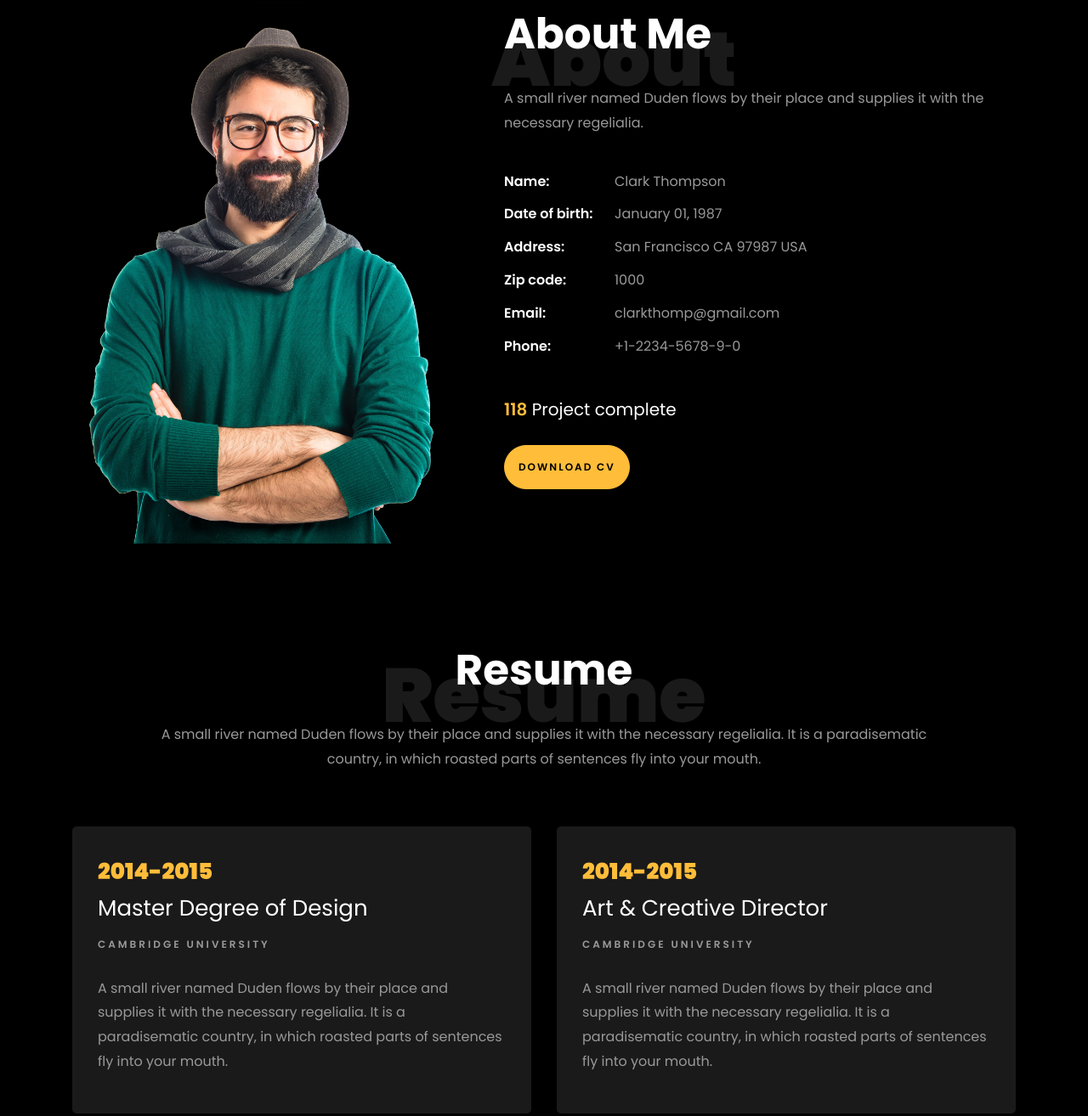
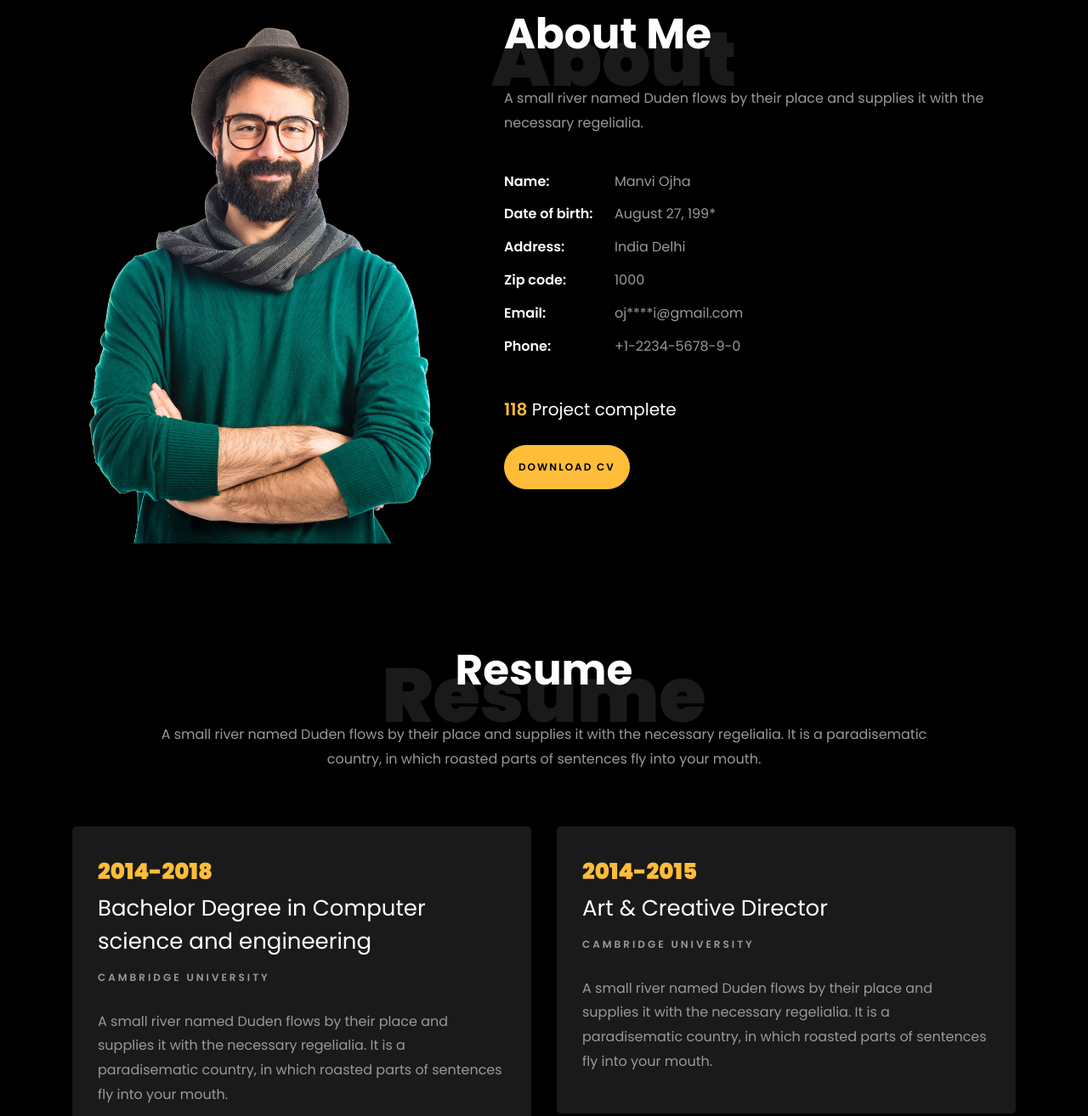
Before and after one commit to ojhamanvi/ojhamanvi.github.io, a plain HTML site: page index.html in a window 1280 px wide. Shown: the part 859-2173 px from the top of the page at 85% size. Drawn offline with Linux system fonts and the light colour scheme; files whose address does not match are found by name.

Commit message:
some personal Info

```diff
--- a/index.html
+++ b/index.html
@@ -1,7 +1,7 @@
 <!DOCTYPE html>
 <html lang="en">
   <head>
-    <title>Clark - Free Bootstrap 4 Template by Colorlib</title>
+    <title>Manvi Ojha - Portfolio</title>
     <meta charset="utf-8">
     <meta name="viewport" content="width=device-width, initial-scale=1, shrink-to-fit=no">
 
@@ -27,7 +27,7 @@
 
     <nav class="navbar navbar-expand-lg navbar-dark ftco_navbar ftco-navbar-light site-navbar-target" id="ftco-navbar">
 	    <div class="container">
-	      <a class="navbar-brand" href="index.html">Clark</a>
+	      <a class="navbar-brand" href="index.html">Manvi</a>
 	      <button class="navbar-toggler js-fh5co-nav-toggle fh5co-nav-toggle" type="button" data-toggle="collapse" data-target="#ftco-nav" aria-controls="ftco-nav" aria-expanded="false" aria-label="Toggle navigation">
 	        <span class="oi oi-menu"></span> Menu
 	      </button>
@@ -58,8 +58,8 @@
 		          <div class="one-forth d-flex  align-items-center ftco-animate" data-scrollax=" properties: { translateY: '70%' }">
 		          	<div class="text">
 		          		<span class="subheading">Hello!</span>
-			            <h1 class="mb-4 mt-3">I'm <span>Clark Thompson</span></h1>
-			            <h2 class="mb-4">A Freelance Web Designer</h2>
+			            <h1 class="mb-4 mt-3">I'm <span>Manvi Ojha</span></h1>
+			            <h2 class="mb-4">A Software Engineer</h2>
 			            <p><a href="#" class="btn btn-primary py-3 px-4">Hire me</a> <a href="#" class="btn btn-white btn-outline-white py-3 px-4">My works</a></p>
 		            </div>
 		          </div>
@@ -77,7 +77,7 @@
 		          <div class="one-forth d-flex align-items-center ftco-animate" data-scrollax=" properties: { translateY: '70%' }">
 		          	<div class="text">
 		          		<span class="subheading">Hello!</span>
-			            <h1 class="mb-4 mt-3">I'm a <span>web designer</span> based in London</h1>
+			            <h1 class="mb-4 mt-3">I'm a <span>Software Engineer</span> based in India Delhi</h1>
 			            <p><a href="#" class="btn btn-primary py-3 px-4">Hire me</a> <a href="#" class="btn btn-white btn-outline-white py-3 px-4">My works</a></p>
 		            </div>
 		          </div>
@@ -104,11 +104,11 @@
 		            <h2 class="mb-4">About Me</h2>
 		            <p>A small river named Duden flows by their place and supplies it with the necessary regelialia.</p>
 		            <ul class="about-info mt-4 px-md-0 px-2">
-		            	<li class="d-flex"><span>Name:</span> <span>Clark Thompson</span></li>
-		            	<li class="d-flex"><span>Date of birth:</span> <span>January 01, 1987</span></li>
-		            	<li class="d-flex"><span>Address:</span> <span>San Francisco CA 97987 USA</span></li>
+		            	<li class="d-flex"><span>Name:</span> <span>Manvi Ojha</span></li>
+		            	<li class="d-flex"><span>Date of birth:</span> <span>August 27, 199*</span></li>
+		            	<li class="d-flex"><span>Address:</span> <span>India Delhi</span></li>
 		            	<li class="d-flex"><span>Zip code:</span> <span>1000</span></li>
-		            	<li class="d-flex"><span>Email:</span> <span>clarkthomp@gmail.com</span></li>
+		            	<li class="d-flex"><span>Email:</span> <span>oj****i@gmail.com</span></li>
 		            	<li class="d-flex"><span>Phone: </span> <span>+1-2234-5678-9-0</span></li>
 		            </ul>
 		          </div>
@@ -139,8 +139,8 @@
     		<div class="row">
     			<div class="col-md-6">
     				<div class="resume-wrap ftco-animate">
-    					<span class="date">2014-2015</span>
-    					<h2>Master Degree of Design</h2>
+    					<span class="date">2014-2018</span>
+    					<h2>Bachelor Degree in Computer science and engineering</h2>
     					<span class="position">Cambridge University</span>
     					<p class="mt-4">A small river named Duden flows by their place and supplies it with the necessary regelialia. It is a paradisematic country, in which roasted parts of sentences fly into your mouth.</p>
     				</div>
```
